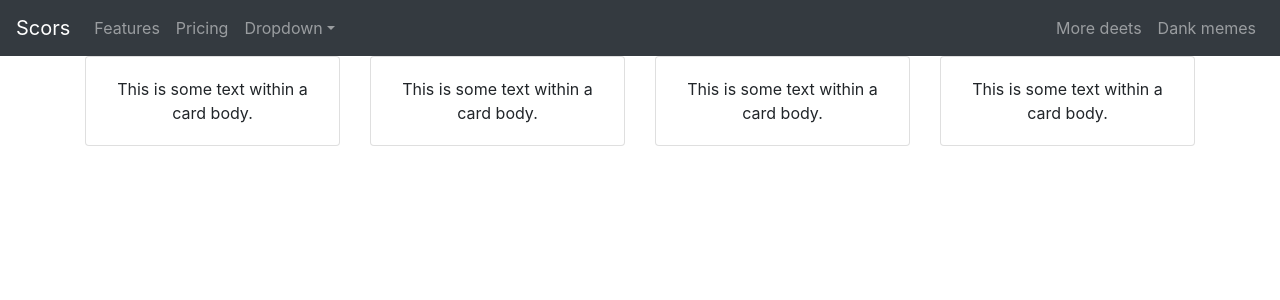
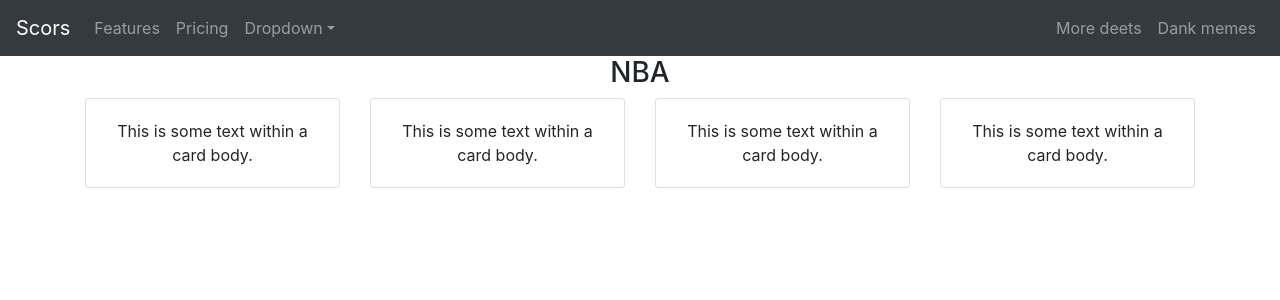
Before and after one commit to chavalk/scors, a React (Create React App) app: page / in a window 1280 px wide. Shown: the top 300 px of the page. Built offline with nearby package versions, Linux system fonts and the light colour scheme.

Commit message:
Add h3 to row and feed content via props.

```diff
--- a/src/components/ScoresRow/index.js
+++ b/src/components/ScoresRow/index.js
@@ -4,9 +4,10 @@
 import Col from 'react-bootstrap/Col';
 import ScoresCard from '../ScoresCard';
 
-const ScoresRow = () => {
+const ScoresRow = (props) => {
     return (
         <Container>
+            <h3>{props.league}</h3>
             <Row>
                 <Col><ScoresCard></ScoresCard></Col>
                 <Col><ScoresCard></ScoresCard></Col>
--- a/src/pages/Scores/index.js
+++ b/src/pages/Scores/index.js
@@ -3,7 +3,11 @@
 
 const Scores = () => {
     return (
-        <ScoresRow></ScoresRow>
+        <div>
+            <ScoresRow
+                league="NBA"
+            ></ScoresRow>
+        </div>
     );
 }
 
```
